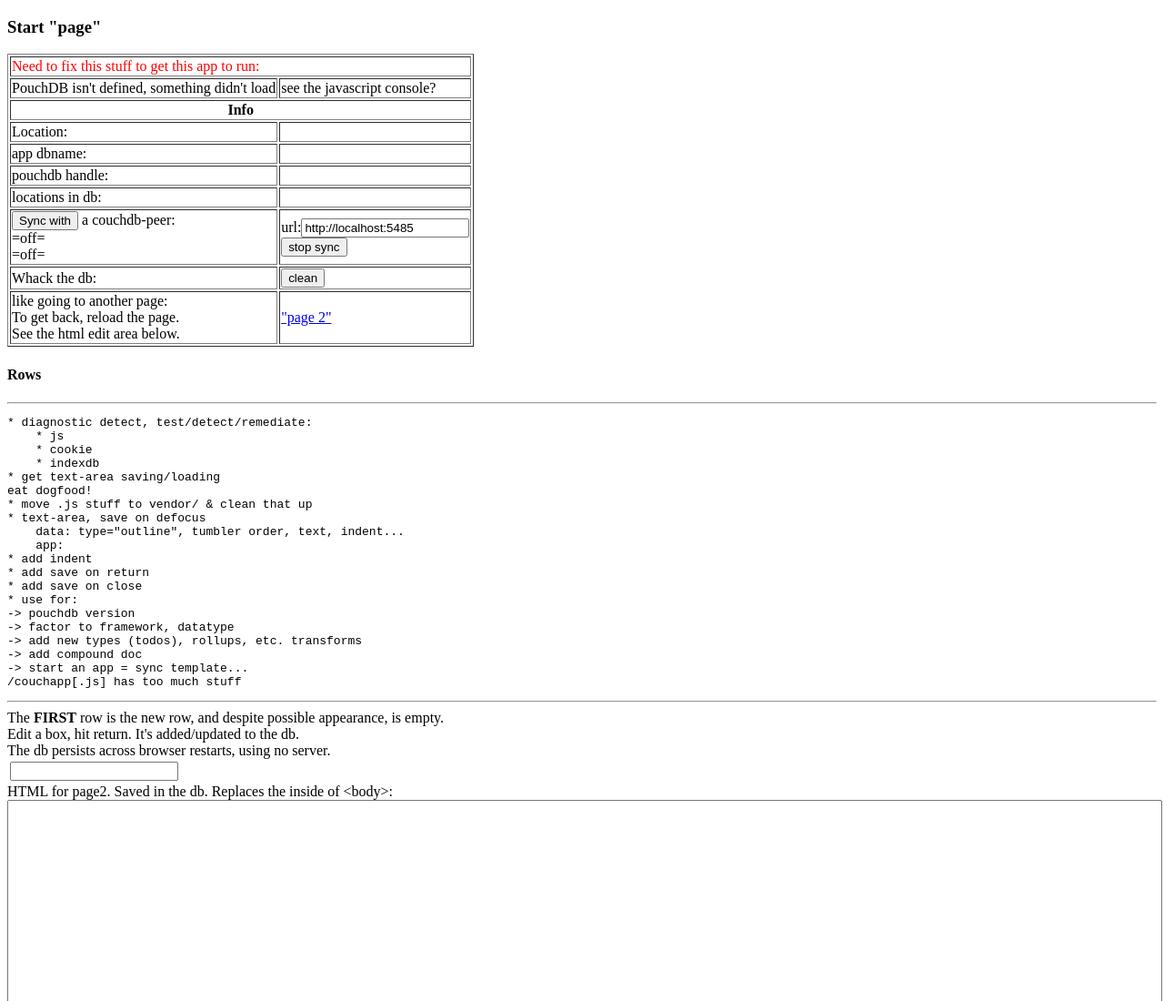
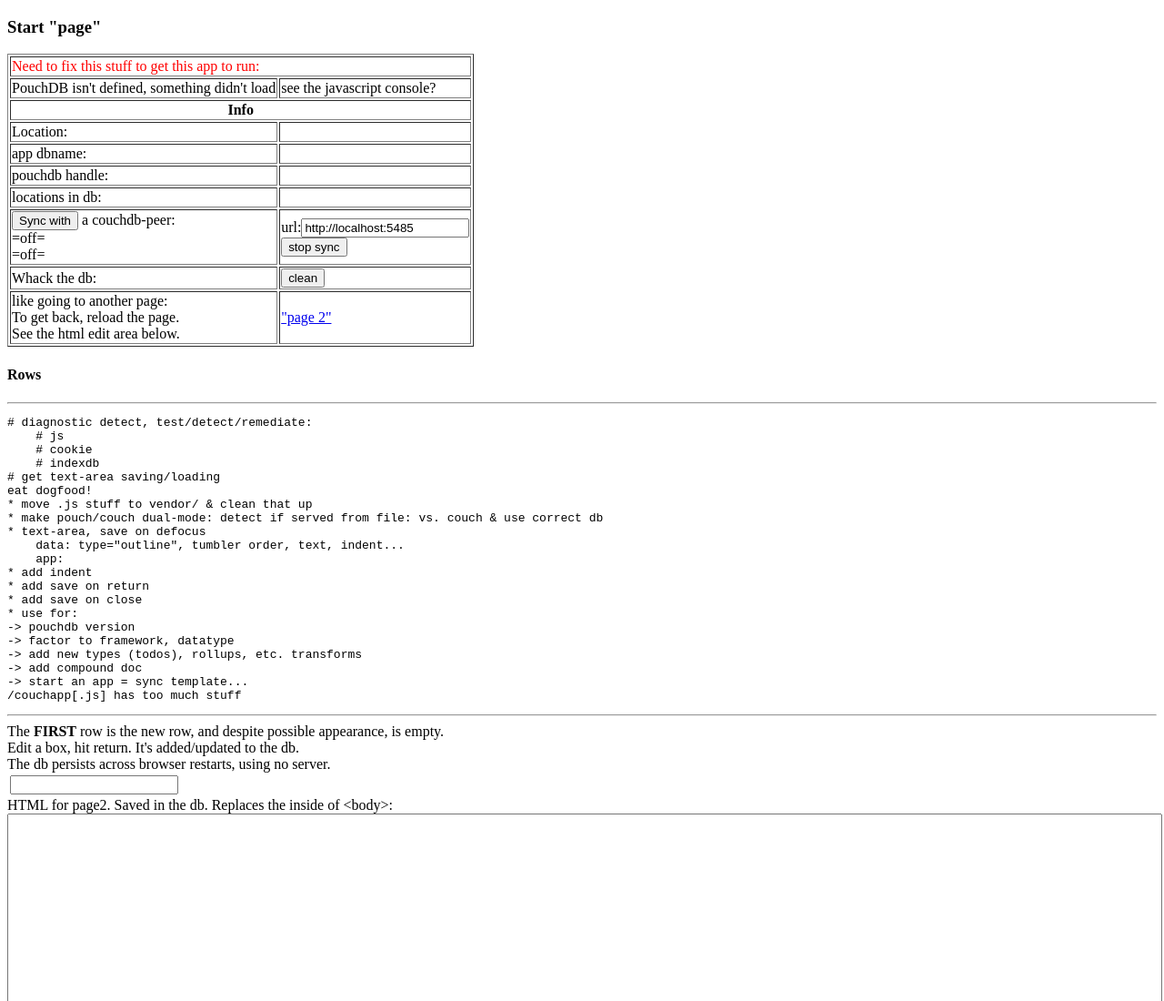
Before and after one commit to awgrover/single-page-app-proof, a plain HTML site: page _attachments/index.html in a window 1280 px wide. Shown: the top 1100 px of the page at 91% size. Drawn offline with Linux system fonts and the light colour scheme.

Commit message:
eating dogfood

```diff
--- a/_attachments/index.html
+++ b/_attachments/index.html
@@ -61,13 +61,14 @@
         <h4>Rows</h4>
 <hr>
 <pre>
-* diagnostic detect, test/detect/remediate:
-    * js
-    * cookie
-    * indexdb
-* get text-area saving/loading
+# diagnostic detect, test/detect/remediate:
+    # js
+    # cookie
+    # indexdb
+# get text-area saving/loading
 eat dogfood!
 * move .js stuff to vendor/ & clean that up
+* make pouch/couch dual-mode: detect if served from file: vs. couch & use correct db
 * text-area, save on defocus
     data: type="outline", tumbler order, text, indent...
     app:
```
